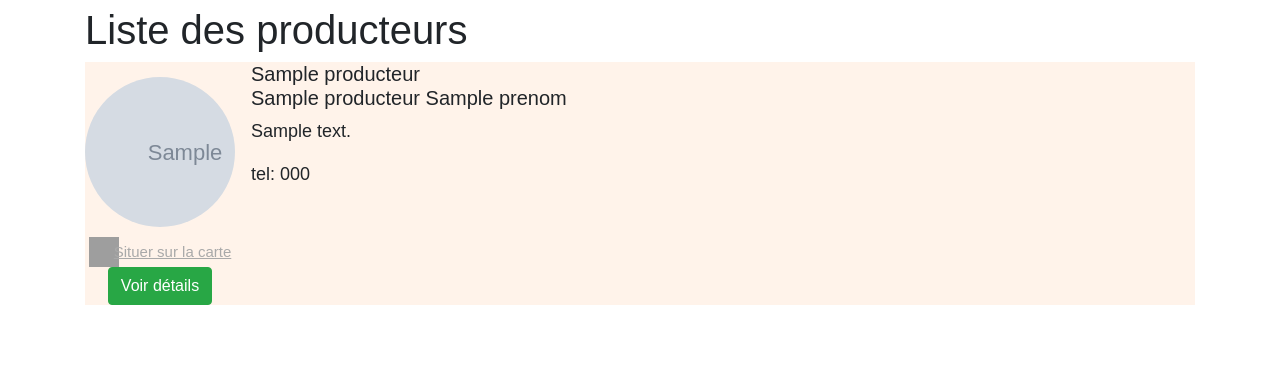
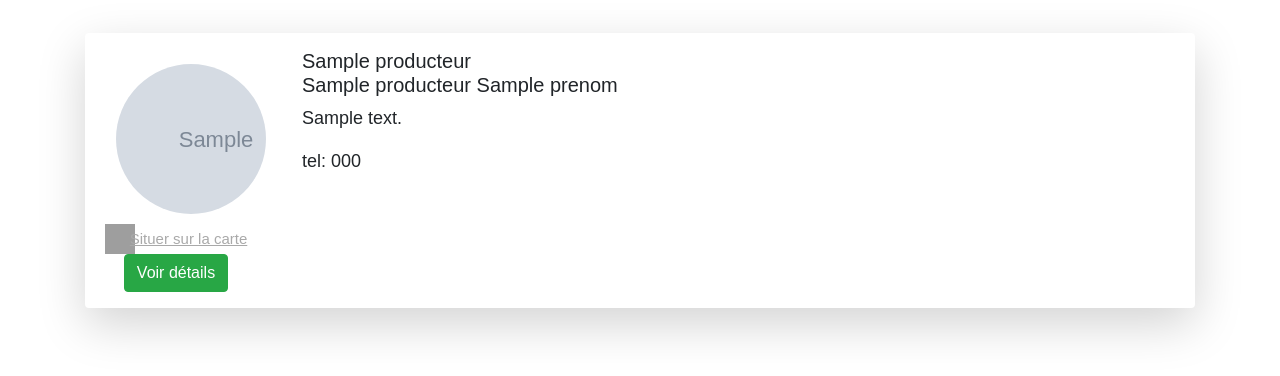
Before and after one commit to Gael-Mousset/FiFruitEtLegume, a Symfony app: template FiFruitEtLegume/templates/Producteur/index.html.twig in a window 1280 px wide. Shown: the part 76-452 px from the top of the page. Run offline with Twig, Linux system fonts and the light colour scheme; the template is opened without the code that fills it: most values are stand-ins (such as "Sample title", 1, 10 or a date in 2020); grey boxes marked "Sample" are stand-in pictures; some libraries are stand-ins or nearby versions; grey boxes are pictures that could not be loaded.

Commit message:
cadeau pour romain

```diff
--- a/FiFruitEtLegume/templates/Producteur/index.html.twig
+++ b/FiFruitEtLegume/templates/Producteur/index.html.twig
@@ -24,14 +24,15 @@
     </style>
 
     <div class="example-wrapper">
-        <h1>Liste des producteurs</h1>
+
+        <br>
         {% for pdct in producteurs %}
-            <div class="media" style="background-color: #fff3ea">
+            <div class="media shadow-lg p-3 mb-5 bg-white rounded">
                 <div>
-                    <div class="image mr-3 rounded-circle" style="background-image:url({{ pdct.photo }}); margin-top: 15px;">
+                    <div class="image mr-3 rounded-circle" style="background-image:url({{ pdct.photo }}); margin-top: 15px; margin-left: 15px">
                         <img src="{{ pdct.photo }}" alt="" />
                     </div>
-                    <div style="text-align: center; width: 150px; margin-top: 10px">
+                    <div style=" width: 150px; margin-top: 10px; text-align: center">
                         <img src="location-icon" alt="" style="width: 30px; height: 30px; margin-right: -10px"/>
                         <a style="font-size: 15px; text-decoration: underline;" href="/">Situer sur la carte</a>
                         <br>
@@ -39,9 +40,12 @@
                     </div>
                 </div>
 
-                <div class="media-body">
-                    <h5>{{ pdct.nomdelentreprise }}
-                        <br>
+                <div class="media-body" style="margin-left: 20px">
+                    <h5>
+                        {% if not pdct.nomdelentreprise == null %}
+                            {{ pdct.nomdelentreprise }}
+                            <br>
+                        {% endif %}
                         {{ pdct.nom}} {{ pdct.prenom }}
                     </h5>
                     <p>{{ pdct.description }}</p>
```
Also changed, not shown: FiFruitEtLegume/templates/Produit/index.html.twig (+12 -1 lines).
